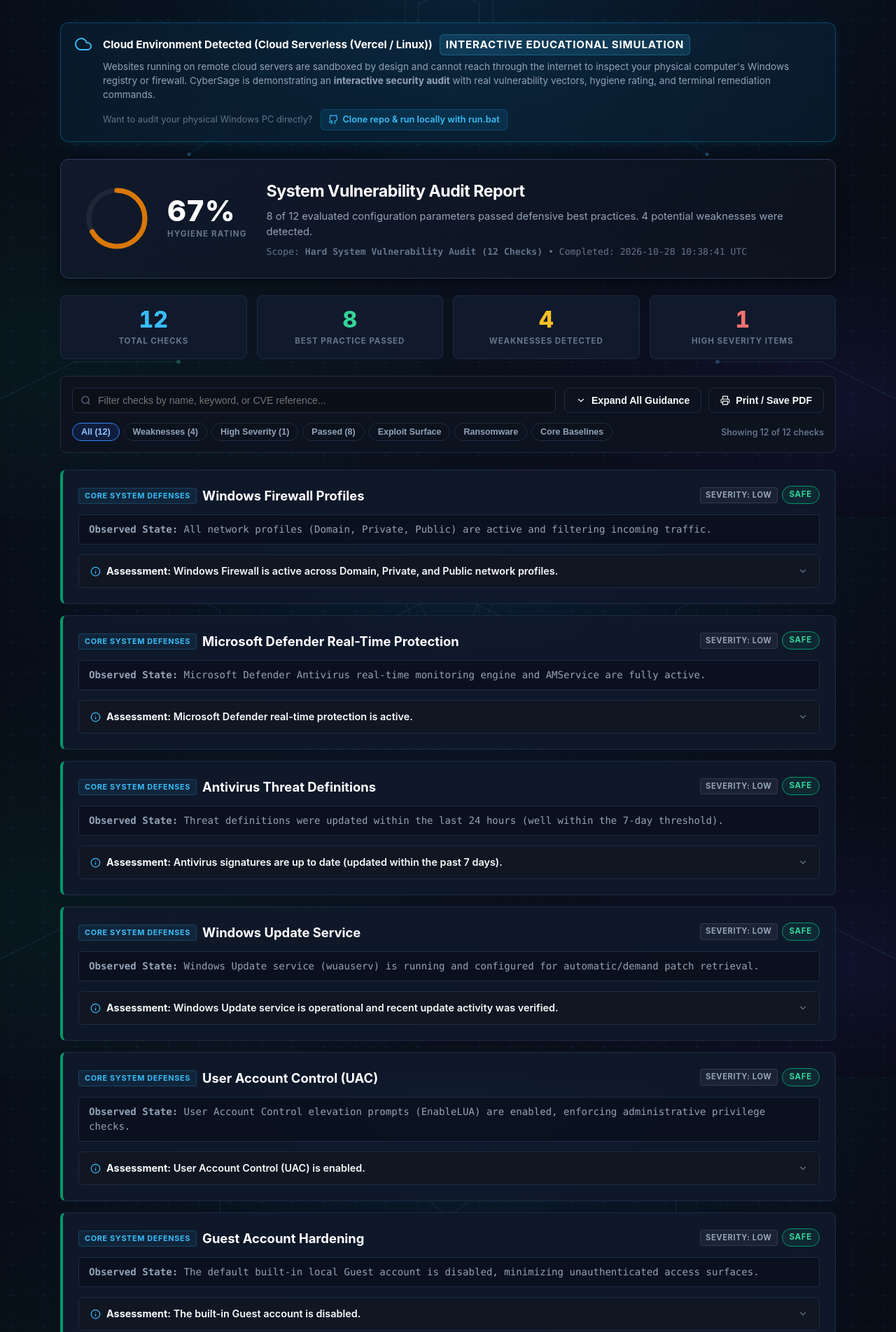
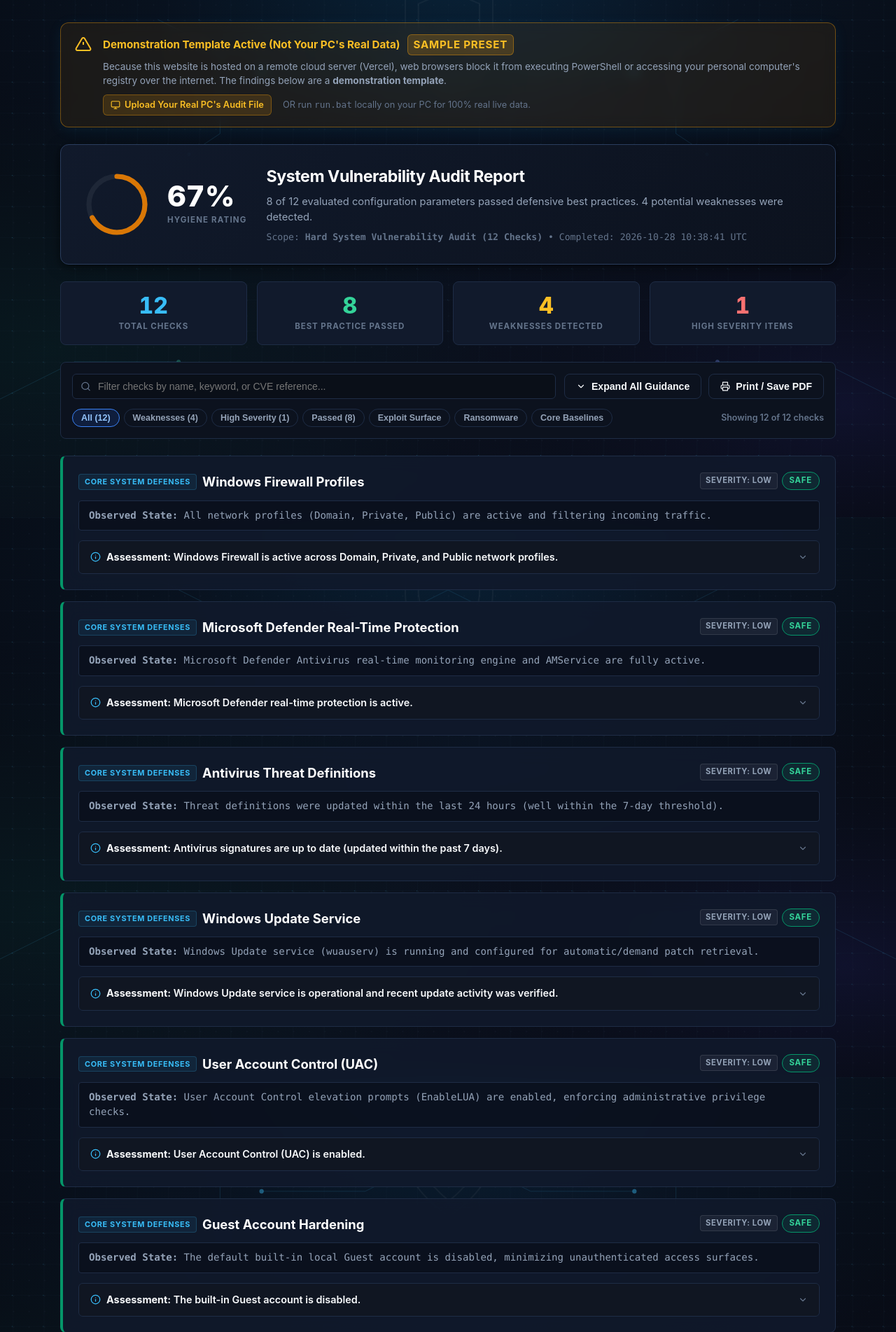
Before and after one commit to deva24102006/CyberSage, a Flask app: page /results in a window 1280 px wide. Shown: the part 61-1964 px from the top of the page at 70% size. Run offline with Flask 3, Linux system fonts and the light colour scheme.

Commit message:
Improve banner transparency distinguishing real host audits from sample templates

```diff
--- a/templates/index.html
+++ b/templates/index.html
@@ -152,7 +152,7 @@
         </section>
 
         <!-- Real Local PC Audit Option (Upload & Connect) -->
-        <section class="card" style="border: 1px solid rgba(14, 165, 233, 0.35); background: rgba(14, 165, 233, 0.04); margin-bottom: 24px;">
+        <section id="real-pc-audit" class="card" style="border: 1px solid rgba(14, 165, 233, 0.35); background: rgba(14, 165, 233, 0.04); margin-bottom: 24px;">
             <div style="display: flex; gap: 16px; align-items: flex-start; flex-wrap: wrap;">
                 <div style="flex-shrink: 0; width: 44px; height: 44px; border-radius: 10px; background: rgba(14, 165, 233, 0.15); display: flex; align-items: center; justify-content: center; color: #38bdf8;">
                     <svg width="24" height="24" viewBox="0 0 24 24" fill="none" stroke="currentColor" stroke-width="2"><rect x="2" y="3" width="20" height="14" rx="2" ry="2"/><line x1="8" y1="21" x2="16" y2="21"/><line x1="12" y1="17" x2="12" y2="21"/></svg>
--- a/templates/results.html
+++ b/templates/results.html
@@ -28,30 +28,43 @@
 
     <!-- Main Results View -->
     <main class="container">
-        <!-- Cloud Deployment Notice (When running on Vercel/Linux) -->
+        <!-- Deployment & Real Data Status Banner -->
         {% if report.is_simulated %}
-        <div class="cloud-demo-banner" role="status">
-            <div class="cloud-banner-icon" aria-hidden="true">
-                <svg width="24" height="24" viewBox="0 0 24 24" fill="none" stroke="currentColor" stroke-width="2" stroke-linecap="round" stroke-linejoin="round">
-                    <path d="M18 10h-1.26A8 8 0 1 0 9 20h9a5 5 0 0 0 0-10z"/>
-                </svg>
+        <div class="cloud-demo-banner" style="border-color: rgba(245, 158, 11, 0.4); background: rgba(245, 158, 11, 0.08);" role="alert">
+            <div class="cloud-banner-icon" style="color: #fbbf24;" aria-hidden="true">
+                <svg width="24" height="24" viewBox="0 0 24 24" fill="none" stroke="currentColor" stroke-width="2"><path d="M10.29 3.86L1.82 18a2 2 0 0 0 1.71 3h16.94a2 2 0 0 0 1.71-3L13.71 3.86a2 2 0 0 0-3.42 0z"/><line x1="12" y1="9" x2="12" y2="13"/><line x1="12" y1="17" x2="12.01" y2="17"/></svg>
             </div>
             <div class="cloud-banner-body">
                 <div class="cloud-banner-title">
-                    <span>Cloud Environment Detected ({{ report.environment_label or 'Vercel Serverless' }})</span>
-                    <span class="badge-interactive-sim">Interactive Educational Simulation</span>
+                    <span style="color: #fbbf24;">Demonstration Template Active (Not Your PC's Real Data)</span>
+                    <span class="badge-interactive-sim" style="background: rgba(245, 158, 11, 0.2); color: #fbbf24; border-color: rgba(245, 158, 11, 0.4);">Sample Preset</span>
                 </div>
                 <p>
-                    Websites running on remote cloud servers are sandboxed by design and cannot reach through the internet to inspect your physical computer's Windows registry or firewall.
-                    CyberSage is demonstrating an <strong>interactive security audit</strong> with real vulnerability vectors, hygiene rating, and terminal remediation commands.
+                    Because this website is hosted on a remote cloud server (Vercel), web browsers block it from executing PowerShell or accessing your personal computer's registry over the internet.
+                    The findings below are a <strong>demonstration template</strong>.
                 </p>
-                <div class="cloud-banner-footer">
-                    <span>Want to audit your physical Windows PC directly?</span>
-                    <a href="https://github.com/deva24102006/CyberSage" target="_blank" rel="noopener" class="cloud-banner-link">
-                        <svg width="14" height="14" viewBox="0 0 24 24" fill="none" stroke="currentColor" stroke-width="2" stroke-linecap="round" stroke-linejoin="round"><path d="M9 19c-5 1.5-5-2.5-7-3m14 6v-3.87a3.37 3.37 0 0 0-.94-2.61c3.14-.35 6.44-1.54 6.44-7A5.44 5.44 0 0 0 20 4.77 5.07 5.07 0 0 0 19.91 1S18.73.65 16 2.48a13.38 13.38 0 0 0-7 0C6.27.65 5.09 1 5.09 1A5.07 5.07 0 0 0 5 4.77a5.44 5.44 0 0 0-1.5 3.78c0 5.42 3.3 6.61 6.44 7A3.37 3.37 0 0 0 9 18.13V22"/></svg>
-                        <span>Clone repo &amp; run locally with run.bat</span>
+                <div class="cloud-banner-footer" style="gap: 16px;">
+                    <a href="/#real-pc-audit" class="cloud-banner-link" style="background: rgba(245, 158, 11, 0.15); color: #fbbf24; border-color: rgba(245, 158, 11, 0.35);">
+                        <svg width="14" height="14" viewBox="0 0 24 24" fill="none" stroke="currentColor" stroke-width="2"><rect x="2" y="3" width="20" height="14" rx="2" ry="2"/><line x1="8" y1="21" x2="16" y2="21"/><line x1="12" y1="17" x2="12" y2="21"/></svg>
+                        <span>Upload Your Real PC's Audit File</span>
                     </a>
+                    <span>OR run <code>run.bat</code> locally on your PC for 100% real live data.</span>
                 </div>
+            </div>
+        </div>
+        {% else %}
+        <div class="cloud-demo-banner" style="border-color: rgba(34, 197, 94, 0.4); background: rgba(34, 197, 94, 0.08);" role="status">
+            <div class="cloud-banner-icon" style="color: #4ade80;" aria-hidden="true">
+                <svg width="24" height="24" viewBox="0 0 24 24" fill="none" stroke="currentColor" stroke-width="2"><path d="M22 11.08V12a10 10 0 1 1-5.93-9.14"/><polyline points="22 4 12 14.01 9 11.01"/></svg>
+            </div>
+            <div class="cloud-banner-body">
+                <div class="cloud-banner-title">
+                    <span style="color: #4ade80;">Verified Real Host Audit ({{ report.environment_label or 'Physical Windows PC' }})</span>
+                    <span class="badge-interactive-sim" style="background: rgba(34, 197, 94, 0.2); color: #4ade80; border-color: rgba(34, 197, 94, 0.4);">100% Real Live Data</span>
+                </div>
+                <p style="margin-bottom: 0;">
+                    All <strong>{{ report.total_checks }}</strong> configuration checks below were queried directly from your physical Windows operating system's security policies and registry.
+                </p>
             </div>
         </div>
         {% endif %}
```
